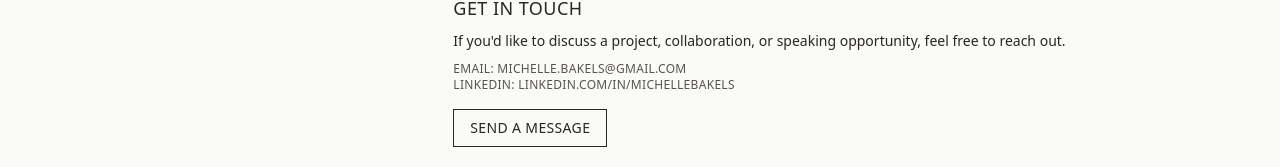
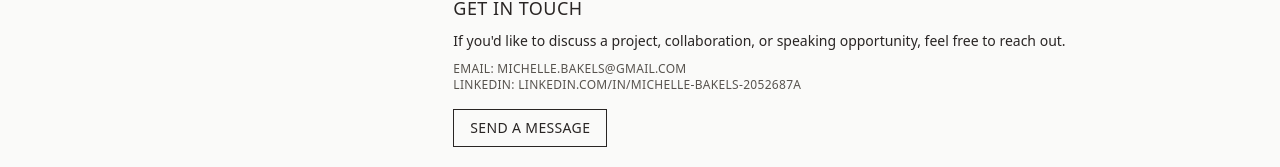
Before and after one commit to michellebakels/2024-personal-website, a Next.js app: page / in a window 1280 px wide. Shown: the part 2580-2747 px from the top of the page. Built offline with nearby package versions, Linux system fonts and the light colour scheme.

Commit message:
update link

```diff
--- a/app/components/landingPage.tsx
+++ b/app/components/landingPage.tsx
@@ -452,7 +452,7 @@ export default function LandingPage() {
                   target="_blank"
                 >
                   <p className="text-xs text-stone-600 uppercase tracking-wide mb-4">
-                    LinkedIn: linkedin.com/in/michellebakels
+                    LinkedIn: linkedin.com/in/michelle-bakels-2052687a
                   </p>
                 </a>
                 <a href="mailto:michelle.bakels@gmail.com" target="_blank">
```
